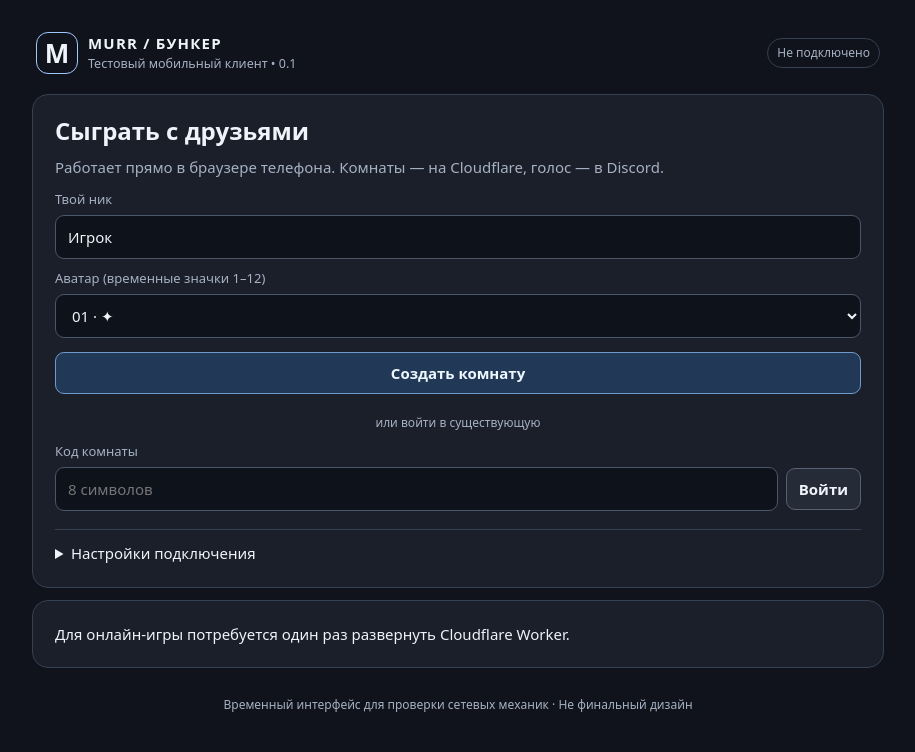
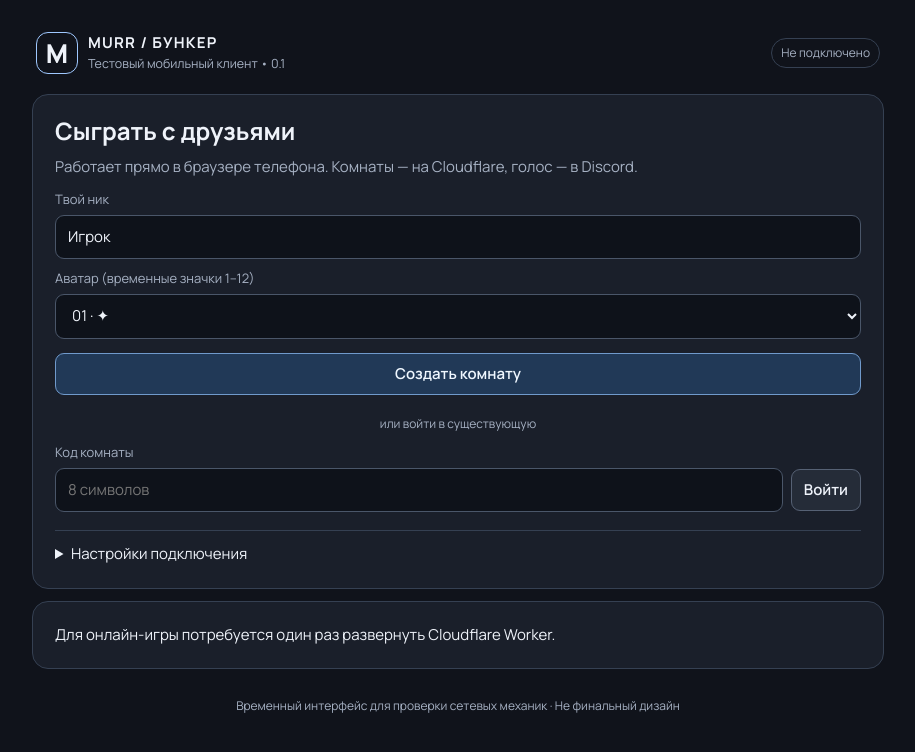
Before and after one commit to r3ynex/murr-bunker-game, a plain HTML site: page web/index.html in a window 1280 px wide. Shown: the whole page, without its empty margins (182-1097 px from the left). Drawn offline with Linux system fonts and the light colour scheme.

Commit message:
feat(web): add ready lobby, avatar choice, ZIP upload, Manrope and optional room art

```diff
--- a/web/style.css
+++ b/web/style.css
@@ -1,4 +1,5 @@
-:root{color-scheme:dark;--bg:#10131b;--panel:#1a1f2a;--panel2:#252c38;--border:#354052;--text:#eff3fa;--muted:#a6b1c3;--accent:#9fc8ff;--accent-dark:#213957;--danger:#ffb3bc;font-family:system-ui,-apple-system,"Segoe UI",Arial,sans-serif}
+@import url("https://fonts.googleapis.com/css2?family=Manrope:wght@400;500;600;700;800&display=swap");
+:root{color-scheme:dark;--bg:#10131b;--panel:#1a1f2a;--panel2:#252c38;--border:#354052;--text:#eff3fa;--muted:#a6b1c3;--accent:#9fc8ff;--accent-dark:#213957;--danger:#ffb3bc;font-family:"Manrope",system-ui,-apple-system,"Segoe UI",Arial,sans-serif}
 *{box-sizing:border-box}
 body{margin:0;background:var(--bg);color:var(--text);font-size:15px;line-height:1.5}
 .shell{width:min(100%,900px);margin:0 auto;padding:16px 12px 46px}
@@ -44,3 +45,6 @@ pre{white-space:pre-wrap;overflow-wrap:anywhere}
 footer{text-align:center;color:var(--muted);font-size:12px;padding:16px}
 [hidden]{display:none!important}
 @media(min-width:700px){.shell{padding:24px}.panel{padding:22px}.panel.wide{padding:24px}}
+
+:root{--room-background:none}
+#room{background-image:linear-gradient(to bottom,rgba(0,0,0,.75),rgba(0,0,0,.93)),var(--room-background);background-size:100% auto;background-position:center top;background-repeat:no-repeat}
```
